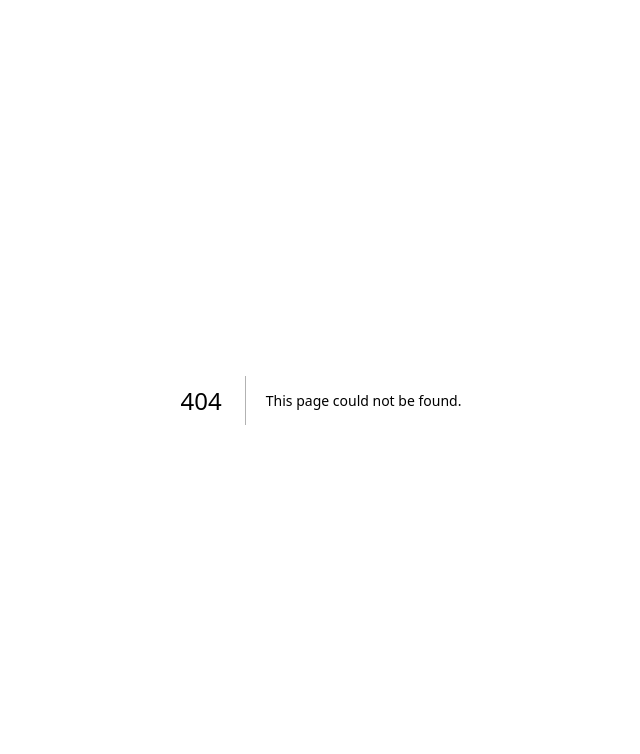
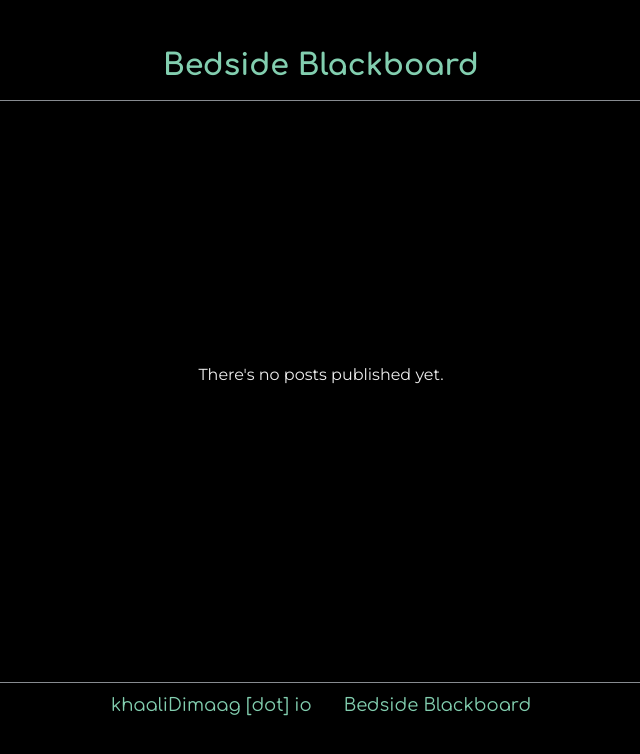
Before and after one commit to thisispalash/thisispalash.github.io, a Next.js app: page /b3 in a window 1280 px wide. Before the commit this address had no page. Shown: the top 754 px of the page, without its empty margins (319-959 px from the left). Built offline with nearby package versions, Linux system fonts and the light colour scheme; no server answers.

Commit message:
missed file

```diff
--- /dev/null
+++ b/src/pages/b3/index.tsx
@@ -0,0 +1,120 @@
+import { AspectRatio, Box, Divider, Heading, HStack, Image, Link, Spacer, Text, useDisclosure, VStack } from '@chakra-ui/react';
+import Head from '@/components/Head';
+import PostModal from '@/components/PostModal';
+import { useEffect, useState } from 'react';
+import { Tag } from '@/models/Post';
+
+type Post = {
+  _id: string;
+  title: string;
+  tags: Array<Tag>;
+}
+
+export default function Home() {
+
+  const { isOpen, onOpen, onClose } = useDisclosure();
+
+  const [ posts, setPosts ] = useState<Array<Post>>([]);
+  const [ postId, setPostId ] = useState<String>('');
+  const [ loading, setLoading ] = useState<Boolean>(false);
+
+  const contact = () => {
+    onOpen();
+  }
+
+  const getTitles = async () => {
+    setLoading(true);
+    const response = await fetch('/api/b3/get', { method: 'POST' });
+
+    setLoading(false);
+  }
+
+  useEffect(() => { getTitles(); }, []);
+
+  return (
+    <>
+      <Head page='b3' />
+
+      <VStack spacing={4} h='100vh' w='100vw' p={12}>
+        {/* <Spacer /> */}
+
+        <Heading size='lg' fontFamily='heading' color='highlight'>
+          Bedside Blackboard
+        </Heading>
+
+        <Divider w='full' mx={12} />
+
+        <Spacer />
+
+        {/* Content */}
+        {posts.length !== 0 &&
+          <VStack spacing={4} px={8} w='full'>
+            {posts.map( (post, _) => {
+
+              const copyPermalink = () => {
+                const uri = `https://thisispalash.com/b3/${post._id}`;
+                // TODO : copy to clipboard
+                // TODO : display toast
+              }
+
+              const readPost = () => { setPostId(post._id); onOpen(); }
+
+              return (
+                <VStack spacing={4} w='full' key={post._id}>
+                  <HStack spacing={4} w='full'>
+                    {/* DateTimeDisplay */}
+                    {/* Tags */}
+                    <Spacer />
+                  </HStack>
+
+                  <HStack spacing={4} w='full'>
+                    <Link onClick={copyPermalink}>
+                      {/* ExternalLinkIcon */}
+                    </Link>
+                    <Text onClick={readPost}>
+                      {post.title}
+                    </Text>
+                    <Spacer />
+                  </HStack>
+                </VStack>
+              );
+            })}
+          </VStack>
+        }
+
+        {posts.length === 0 &&
+          <Text>
+            There's no posts published yet.
+          </Text>
+          // TODO : signup to newsletter.
+        }
+
+
+        <Spacer />
+
+        {/* Footer */}
+        <VStack spacing={2} py={8}>
+          <Divider px={32} />
+          <HStack spacing={8} px={12} textAlign='center'>
+            <Spacer />
+            <Link href='/kdio' variant='reverse'>
+              <Text fontFamily='heading' fontSize='lg'>khaaliDimaag [dot] io</Text>
+            </Link>
+            <Link href='/b3' variant='reverse'>
+              <Text fontFamily='heading' fontSize='lg'>Bedside Blackboard</Text>
+            </Link>
+            <Spacer />
+          </HStack>
+        </VStack>
+
+      </VStack>
+
+      <PostModal
+        isOpen={isOpen}
+        onClose={onClose}
+        _id={postId}
+      />
+
+    </>
+  )
+}
```
